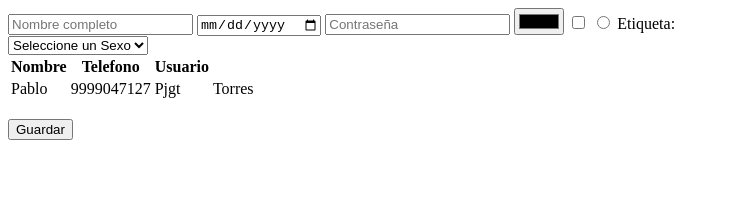
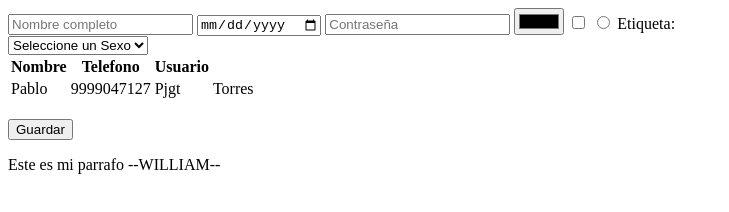
Before and after one commit to comodorop/CursoGit, a plain HTML site: page index.html in a window 1280 px wide. Shown: the whole page, without its empty margins (0-729 px from the left). Drawn offline with Linux system fonts and the light colour scheme.

Commit message:
Cambios WILLIAM

```diff
--- a/index.html
+++ b/index.html
@@ -44,5 +44,6 @@
     </table>
     <br/>
     <button>Guardar</button>
+    <p>Este es mi parrafo --WILLIAM--</p>
 </body>
 </html>
```
